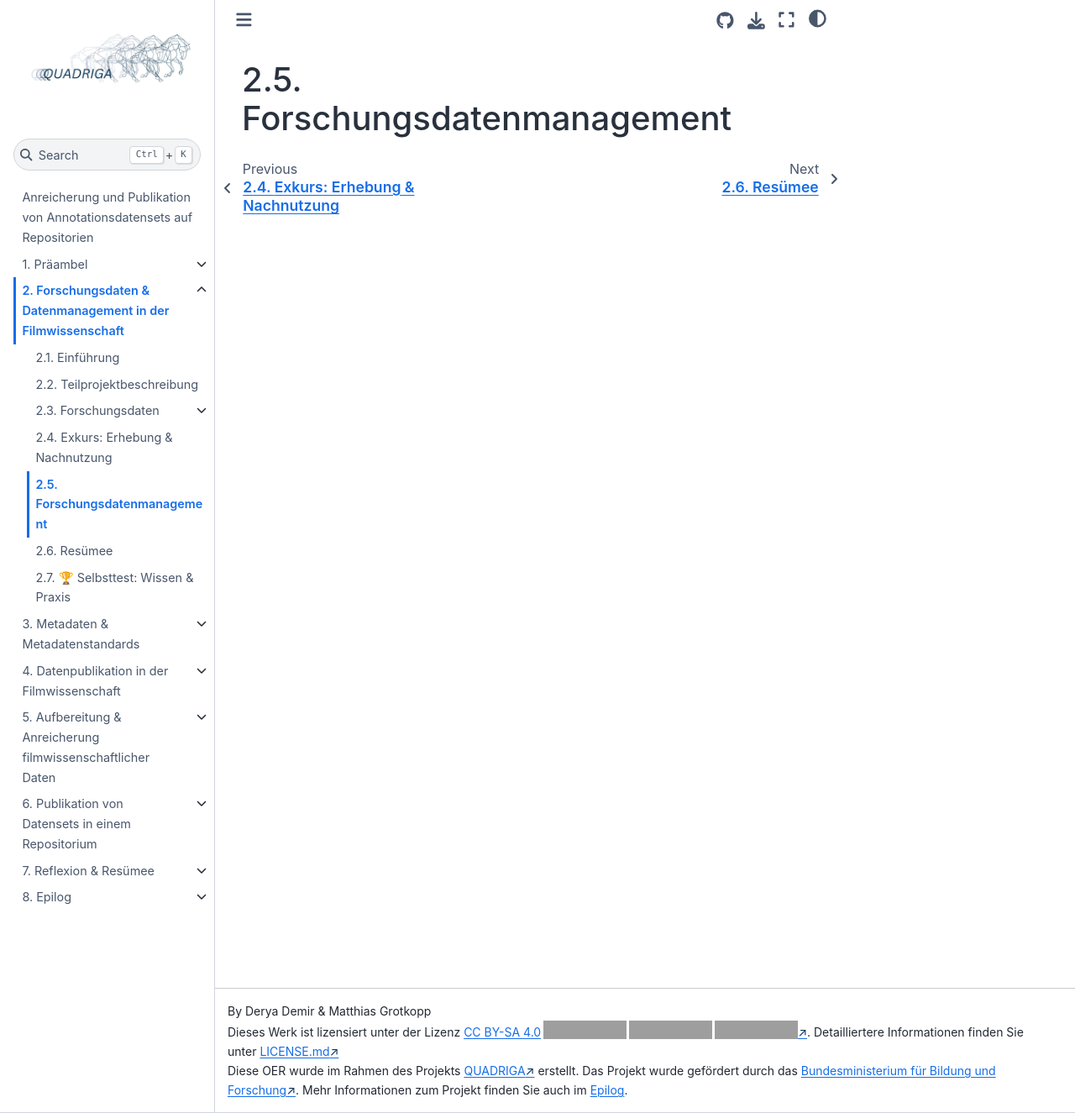
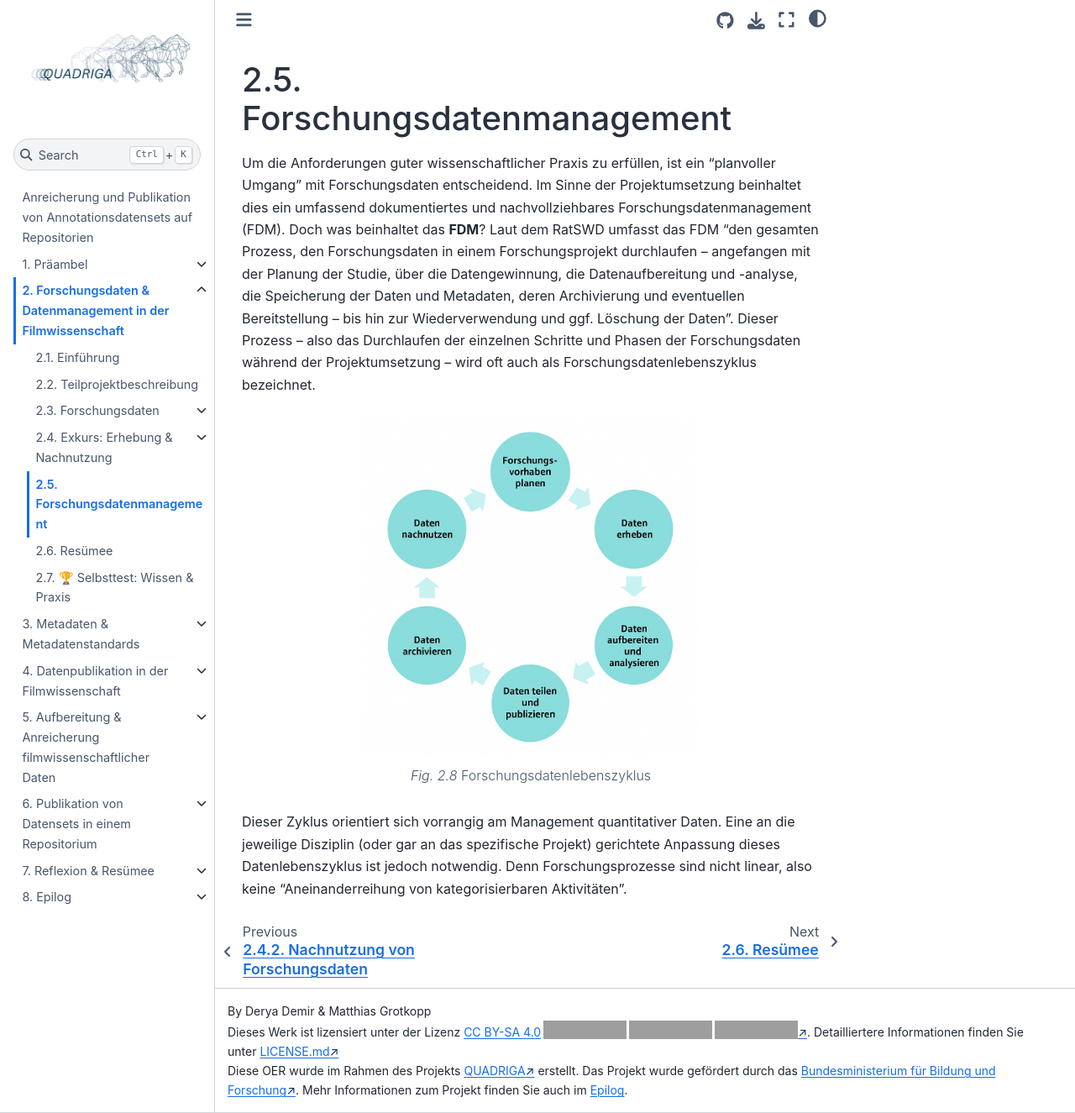
Before and after one commit to lam1aa/Bewegtes-Bild-Fallstudie-3, a Jupyter Book: the page built from 02_forschungsdaten_fdm/forschungsdatenmanagement.md, in a window 1280 px wide and 1325 px high. Shown: the whole window at 84% size. Built offline with Jupyter Book 1.0.4 settings and Sphinx 7.4.7 and the Sphinx Book theme 1.1.4, drawn with Linux system fonts in a browser that asks for light colours; grey boxes are pictures that could not be loaded.

````diff
--- a/02_forschungsdaten_fdm/forschungsdatenmanagement.md
+++ b/02_forschungsdaten_fdm/forschungsdatenmanagement.md
@@ -1 +1,14 @@
 # Forschungsdatenmanagement
+
+Um die Anforderungen guter wissenschaftlicher Praxis zu erfüllen, ist ein "planvoller Umgang" mit Forschungsdaten entscheidend. Im Sinne der Projektumsetzung beinhaltet dies ein umfassend dokumentiertes und nachvollziehbares Forschungsdatenmanagement (FDM). Doch was beinhaltet das **FDM**?
+Laut dem RatSWD umfasst das FDM "den gesamten Prozess, den Forschungsdaten in einem Forschungsprojekt durchlaufen – angefangen mit der Planung der Studie, über die Datengewinnung, die Datenaufbereitung und -analyse, die Speicherung der Daten und Metadaten, deren Archivierung und eventuellen Bereitstellung – bis hin zur Wiederverwendung und ggf. Löschung der Daten". Dieser Prozess – also das Durchlaufen der einzelnen Schritte und Phasen der Forschungsdaten während der Projektumsetzung – wird oft auch als Forschungsdatenlebenszyklus bezeichnet.
+
+```{figure} ../assets/02_forschungsdaten_fdm/abb_k02_forschungsdatenlebenszyklus.png
+---
+align: center
+width: 60%
+name: forschungsdatenzyklus
+---
+Forschungsdatenlebenszyklus
+```
+Dieser Zyklus orientiert sich vorrangig am Management quantitativer Daten. Eine an die jeweilige Disziplin (oder gar an das spezifische Projekt) gerichtete Anpassung dieses Datenlebenszyklus ist jedoch notwendig. Denn Forschungsprozesse sind nicht linear, also keine "Aneinanderreihung von kategorisierbaren Aktivitäten".
--- a/_toc.yml
+++ b/_toc.yml
@@ -18,6 +18,8 @@ chapters:
         sections:
           - file: 02_forschungsdaten_fdm/forschungsdaten_fiwi
       - file: 02_forschungsdaten_fdm/erhebung_nachnutzung
+        sections:
+          - file: 02_forschungsdaten_fdm/nachnutzung_ethik
       - file: 02_forschungsdaten_fdm/forschungsdatenmanagement
       - file: 02_forschungsdaten_fdm/resümee_02
       - file: 02_forschungsdaten_fdm/selbsttest_wissen_02
````
Also changed, not shown: 02_forschungsdaten_fdm/nachnutzung_ethik.md (added, +45 -0 lines), assets/02_forschungsdaten_fdm/abb_k02_forschungsdatenlebenszyklus.png (added).
